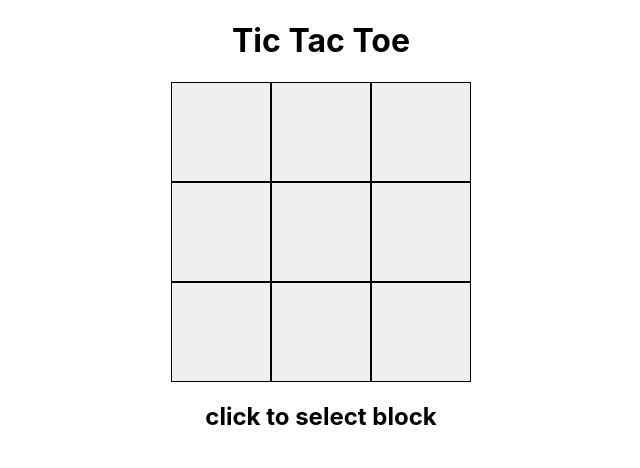
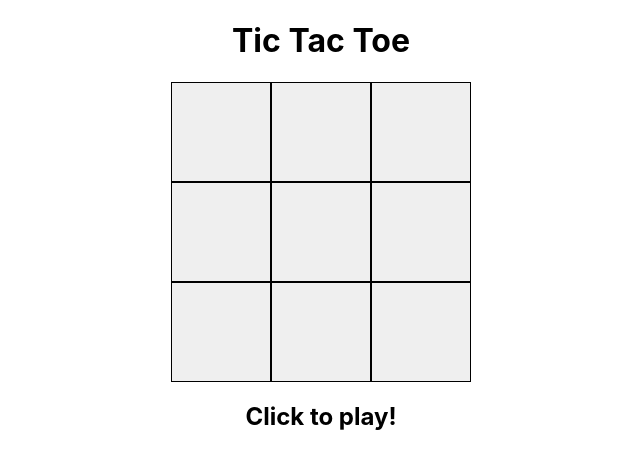
Before and after one commit to AmanJaiswal99/tictactoe, a React (Create React App) app: page / in a window 1280 px wide. Shown: the top 468 px of the page, without its empty margins (319-959 px from the left). Built offline with nearby package versions, Linux system fonts and the light colour scheme.

Commit message:
F-6 Click to play

```diff
--- a/src/App.js
+++ b/src/App.js
@@ -5,7 +5,7 @@ function App() {
 
   var count = 0;
   const [board, setBoard] = useState(Array(9).fill(null));
-  const [info,setInfo] = useState('click to select block')
+  const [info,setInfo] = useState('Click to play!')
   const [logo,setLogo] = useState("x")
   const [isGameOver, setIsGameOver] = useState(false);
   var winningIDs = [];
```
